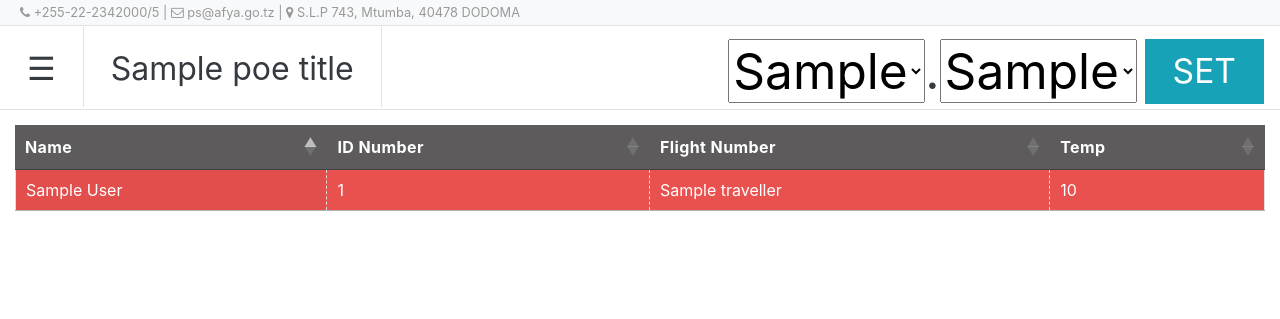
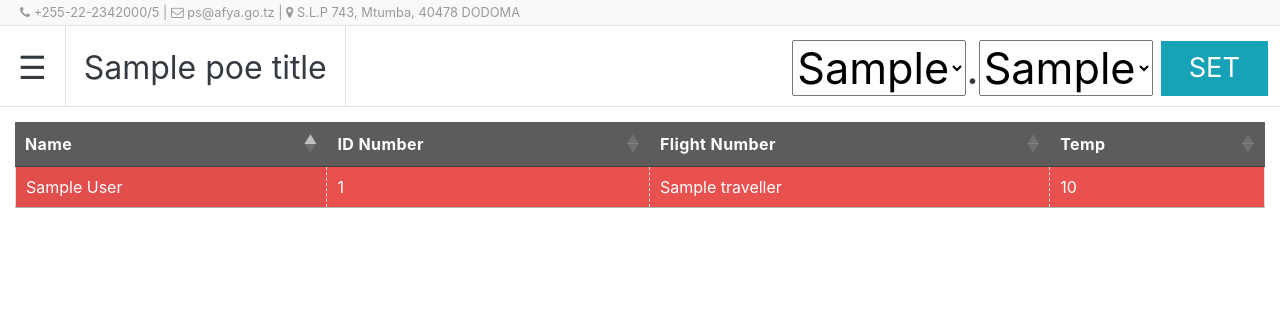
Before and after one commit to sacids/poe-1.3, a Django app: template modules/screening/templates/screen.html in a window 1280 px wide. Shown: the top 319 px of the page. Run offline with Django 3.2, Linux system fonts and the light colour scheme; the template is opened without the code that fills it: most values are stand-ins (such as "Sample title", 1, 10 or a date in 2020); some libraries are stand-ins or nearby versions.

Commit message:
minor changes

```diff
--- a/assets/css/admin.css
+++ b/assets/css/admin.css
@@ -12,7 +12,7 @@
 
   .navopt{
     height: 80px;
-    padding: 18px 27px;
+    padding: 18px 18px;
     font-size: 2em;
   }
   .set_poe_div{
@@ -122,6 +122,9 @@
       z-index: 5;
   }
 
+  .site-search .close-search{
+    cursor: pointer;
+  }
 
 
   .screen td{
--- a/modules/screening/templates/screen.html
+++ b/modules/screening/templates/screen.html
@@ -1,25 +1,25 @@
 {% extends 'backend/base.html' %}
 
 {% block navarea %}
-    <div class="p-2">
-        <div class="float-left">
+    <div class="p-1">
+        <div class="float-left pl-2">
             <div style="font-size: 1.2em" id="full_name" class="font-weight-bold"></div>
             <div id="id_number" style="font-size: 0.8em"></div>
             <div id="name_of_transport" style="font-size: 0.8em"></div>
         </div>
         <div class="float-right mx-2">
             <input type="hidden" id="travellers_id" name="id">
-            <button type="button" class="btn btn-info btn-block" id="set_temp" style="font-size: 2.1em;margin-top:5px;margin-right:30px;">SET</button>
+            <button type="button" class="btn btn-info btn-block" id="set_temp" style="font-size: 1.7em;margin-top:5px;margin-right:30px;">SET</button>
         </div>
-        <div class="float-right" style="font-size: 3.1em" >
+        <div class="float-right" style="font-size: 2.7em" >
             <select class="" id="temp_b">
             {% for i in temp_b %}
                 <option value="{{i}}">{{i}}</option>
             {% endfor %}
             </select>
         </div>
-        <div class="float-right" style="font-size: 3.1em">.</div>
-        <div class="float-right" style="font-size: 3.1em">
+        <div class="float-right" style="font-size: 2.7em">.</div>
+        <div class="float-right" style="font-size: 2.7em">
             <select class="" id="temp_a">
             {% for i in temp_a %}
                 <option value="{{i}}">{{i}}</option>
@@ -132,7 +132,7 @@
 
                 if(data >  0) $('#row_'+id+' .temp').html(temp);
                 if(data == 2) $('#row_'+id).addClass('screen');
-                if(data == 1) $('#row_'+id).removeClass('screen');
+                //if(data == 1) $('#row_'+id).removeClass('screen');
 
             }).fail(function(jqXHR, textStatus, errorThrown){
                 alert('Failed to update temp');
--- a/modules/secondary_screening/templates/risk_assessment.html
+++ b/modules/secondary_screening/templates/risk_assessment.html
@@ -2,7 +2,7 @@
 {% load crispy_forms_tags %}
 
 {% block navarea %}
-    {% include 'navarea.html' %}
+    {% include 'backend/navarea.html' %}
 {% endblock %}
 
 {% block content %}
--- a/modules/secondary_screening/templates/screen_traveller.html
+++ b/modules/secondary_screening/templates/screen_traveller.html
@@ -1,7 +1,7 @@
 {% extends 'backend/base.html' %}
 
 {% block navarea %}
-    {% include 'navarea.html' %}
+    {% include 'backend/navarea.html' %}
 {% endblock %}
 
 {% block content %}
--- a/modules/secondary_screening/templates/travellers_info.html
+++ b/modules/secondary_screening/templates/travellers_info.html
@@ -2,8 +2,9 @@
 
 
 {% block navarea %}
-    {% include 'navarea.html' %}
+    {% include 'backend/navarea.html' %}
 {% endblock %}
+
 {% block content %}
     <div class=" ">
         <div><h1 class="text-info text-bold">{{ traveller.full_name }} </h1></div>
--- a/modules/secondary_screening/urls.py
+++ b/modules/secondary_screening/urls.py
@@ -4,8 +4,6 @@ from .views import *
 
 urlpatterns = [
     path('', screen_list, name='sec_screen'),
-    #re_path(r'^survey/(?P<disease_id>\d+)/$', survey, name='survey'),
-    #re_path(r'^manage/(?P<travellers_id>\d+)/$', screen_traveller, name='manage'),
     path('<int:travellers_id>/action/', risk_assessment, name='risk_assessment'),
     path('<int:travellers_id>/info/', traveller_info, name='traveller_info'),
     path('<int:travellers_id>/', screen_traveller, name='screen_traveller'),
--- a/templates/backend/navarea.html
+++ b/templates/backend/navarea.html
@@ -1,10 +1,10 @@
 <div class="navarea clearfix p-2">
     <div class="text-info px-2"><h3>{{ traveller.full_name }}</h3></div>
     <div class="">
-        <div class="float-left px-2 "><a href="{% url 'screen_traveller' travellers.id %}info" class="{% if segment_3 == 'info' %}text-danger{% endif %}">General</a></div>
+        <div class="float-left px-2 "><a href="{% url 'traveller_info' travellers.id %}" class="{% if segment_3 == 'info' %}text-danger{% endif %}">General</a></div>
         {% for disease in diseases %}
             <div class="float-left px-2"><a href="{% url 'survey' travellers.id disease.id %}" class="{% if segment_3 == disease.id|stringformat:"i" %}text-danger{% endif %}">{{ disease.title }}</a></div>
         {% endfor %}
-        <div class="float-left px-2"><a href="{% url 'screen_traveller' travellers.id %}action" class="{% if segment_3 == 'action' %}text-danger{% endif %}">Action</a></div>
+        <div class="float-left px-2"><a href="{% url 'risk_assessment' travellers.id %}" class="{% if segment_3 == 'action' %}text-danger{% endif %}">Action</a></div>
     </div>
 </div>
```
